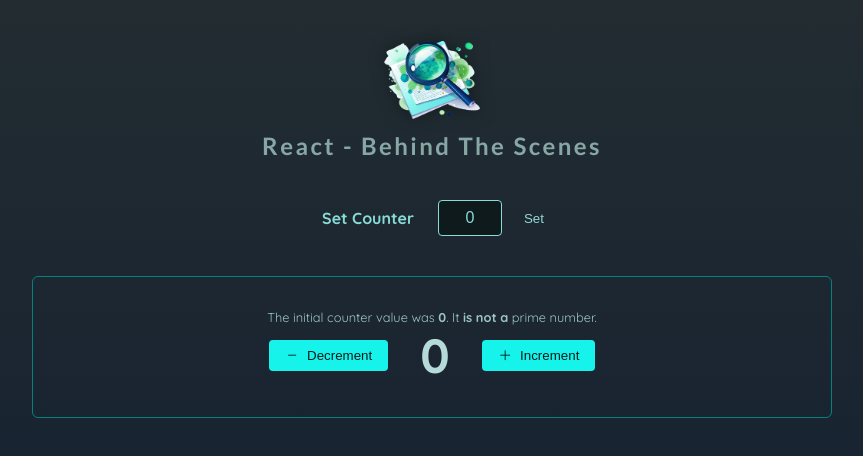
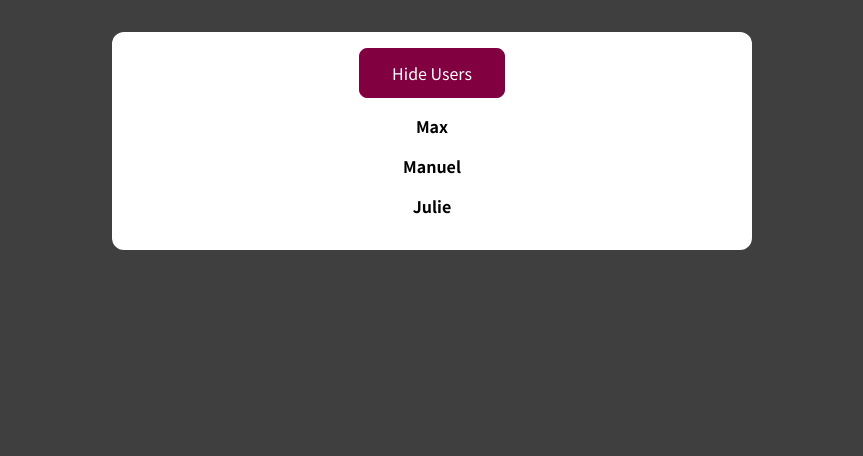
Before and after one commit to agrwl-prankit/learningReact, a React (Create React App) app: page / in a window 1280 px wide. Shown: the top 456 px of the page, without its empty margins (208-1071 px from the left). Built offline with nearby package versions, Linux system fonts and the light colour scheme.

Commit message:
class based components in react

```diff
--- /dev/null
+++ b/src/class-based-components/App.js
@@ -0,0 +1,12 @@
+import Users from './components/Users';
+import './index.css';
+
+function ClassBasedComponentApp() {
+    return (
+        <div>
+            <Users />
+        </div>
+    );
+}
+
+export default ClassBasedComponentApp;
--- /dev/null
+++ b/src/class-based-components/components/User.js
@@ -0,0 +1,10 @@
+import { Component } from 'react';
+import classes from './User.module.css';
+
+class User extends Component{
+  render(){
+    return <li className={classes.user}>{this.props.name}</li>;
+  }
+}
+
+export default User;
--- /dev/null
+++ b/src/class-based-components/components/User.module.css
@@ -0,0 +1,4 @@
+.user {
+  margin: 1rem 0;
+  font-weight: bold;
+}
--- /dev/null
+++ b/src/class-based-components/components/Users.js
@@ -0,0 +1,46 @@
+import { Component } from 'react';
+import User from './User';
+
+import classes from './Users.module.css';
+
+const DUMMY_USERS = [
+  { id: 'u1', name: 'Max' },
+  { id: 'u2', name: 'Manuel' },
+  { id: 'u3', name: 'Julie' },
+];
+
+class Users extends Component{
+  constructor(){
+    super();
+    this.state = {
+      showUsers: true
+    }
+  }
+
+  toggleUsersHandler() {
+    this.setState((curState) => {
+      return {showUsers: !curState.showUsers};
+    });
+  };
+
+  render(){
+    const usersList = (
+      <ul>
+        {DUMMY_USERS.map((user) => (
+          <User key={user.id} name={user.name} />
+        ))}
+      </ul>
+    );
+
+    return (
+      <div className={classes.users}>
+        <button onClick={this.toggleUsersHandler.bind(this)}>
+          {this.state.showUsers ? 'Hide' : 'Show'} Users
+        </button>
+        {this.state.showUsers && usersList}
+      </div>
+    );
+  }
+}
+
+export default Users;
--- /dev/null
+++ b/src/class-based-components/components/Users.module.css
@@ -0,0 +1,14 @@
+.users {
+  margin: 2rem auto;
+  background-color: white;
+  padding: 1rem;
+  border-radius: 12px;
+  max-width: 40rem;
+  text-align: center;
+}
+
+.users ul {
+  list-style: none;
+  margin: 0;
+  padding: 0;
+}
--- /dev/null
+++ b/src/class-based-components/index.css
@@ -0,0 +1,30 @@
+@import url('https://fonts.googleapis.com/css2?family=Noto+Sans+JP:wght@400;700&display=swap');
+
+* {
+  box-sizing: border-box;
+}
+
+html {
+  font-family: 'Noto Sans JP', sans-serif;
+}
+
+body {
+  margin: 0;
+  background-color: #3f3f3f;
+}
+
+button {
+  font: inherit;
+  cursor: pointer;
+  background-color: #800040;
+  color: white;
+  border: 1px solid #800040;
+  border-radius: 8px;
+  padding: 0.75rem 2rem;
+}
+
+button:hover,
+button:active {
+  background-color: #630032;
+  border-color: #630032;
+}
--- a/src/index.js
+++ b/src/index.js
@@ -3,13 +3,14 @@ import ReactDOM from 'react-dom/client';
 // import './index.css';
 // import App from './App';
 import reportWebVitals from './reportWebVitals';
-import BehindTheSceneApp from './behind-the-scene/App';
+// import BehindTheSceneApp from './behind-the-scene/App';
 // import TicTacToeApp from './tic-tac-toe/App';
 // import InvestmentCalculatorApp from './investment-calculator/App'
 // import ReactArt from './reactart-styling/App';
 // import RefAndPortalApp from './ref-and-portal/App';
 // import ElegantContextApp from './elegant-context/App';
 // import PlacePickerApp from './place-picker/App';
+import ClassBasedComponentApp from './class-based-components/App';
 
 const root = ReactDOM.createRoot(document.getElementById('root'));
 root.render(
@@ -21,7 +22,8 @@ root.render(
     {/* <RefAndPortalApp/> */}
     {/* <ElegantContextApp /> */}
     {/* <PlacePickerApp/> */}
-    <BehindTheSceneApp/>
+    {/* <BehindTheSceneApp/> */}
+    <ClassBasedComponentApp/>
   </React.StrictMode>
 );
 
```
Also changed, not shown: 1 other file (tests, documents, lock files or other folders).
